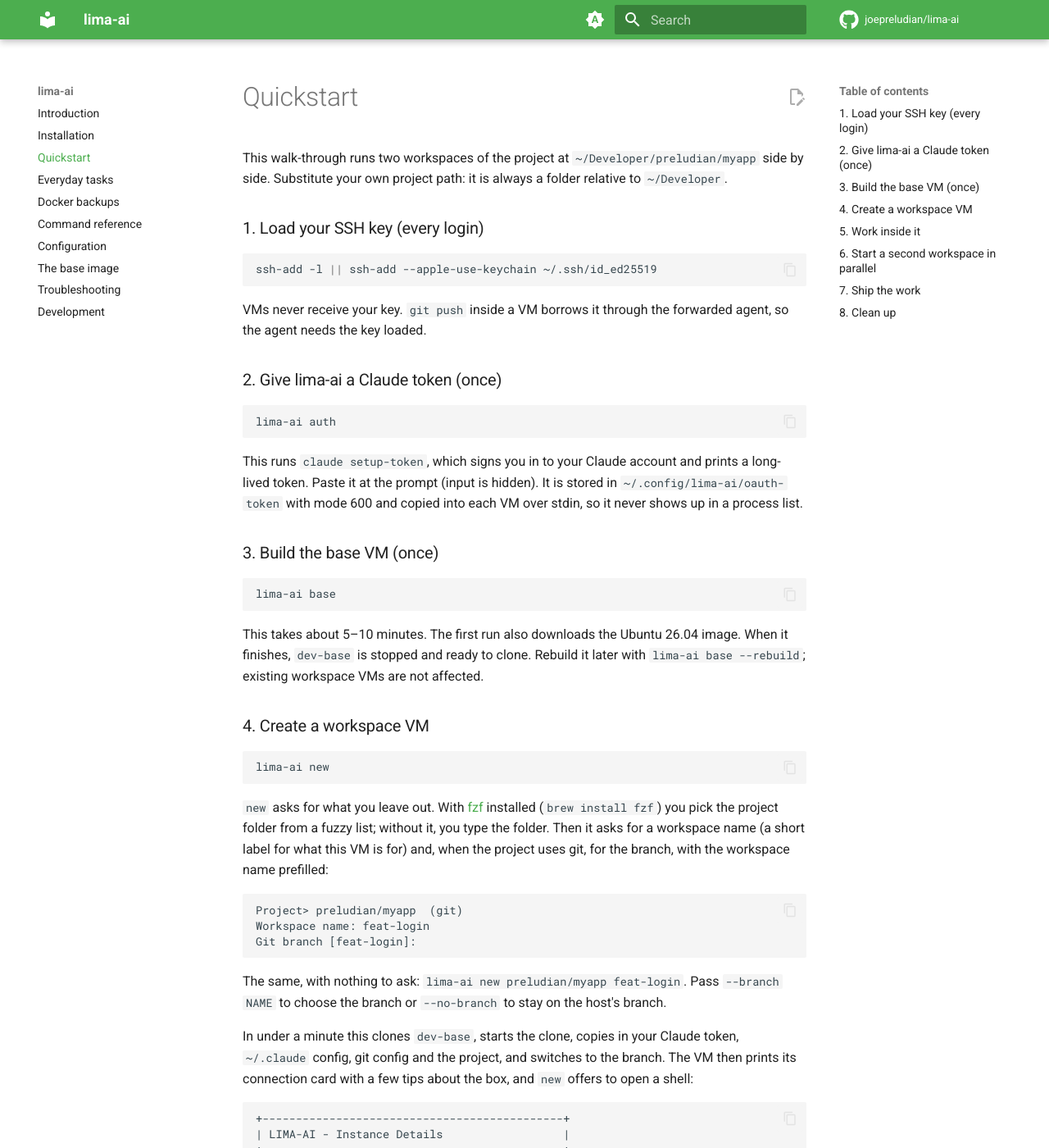
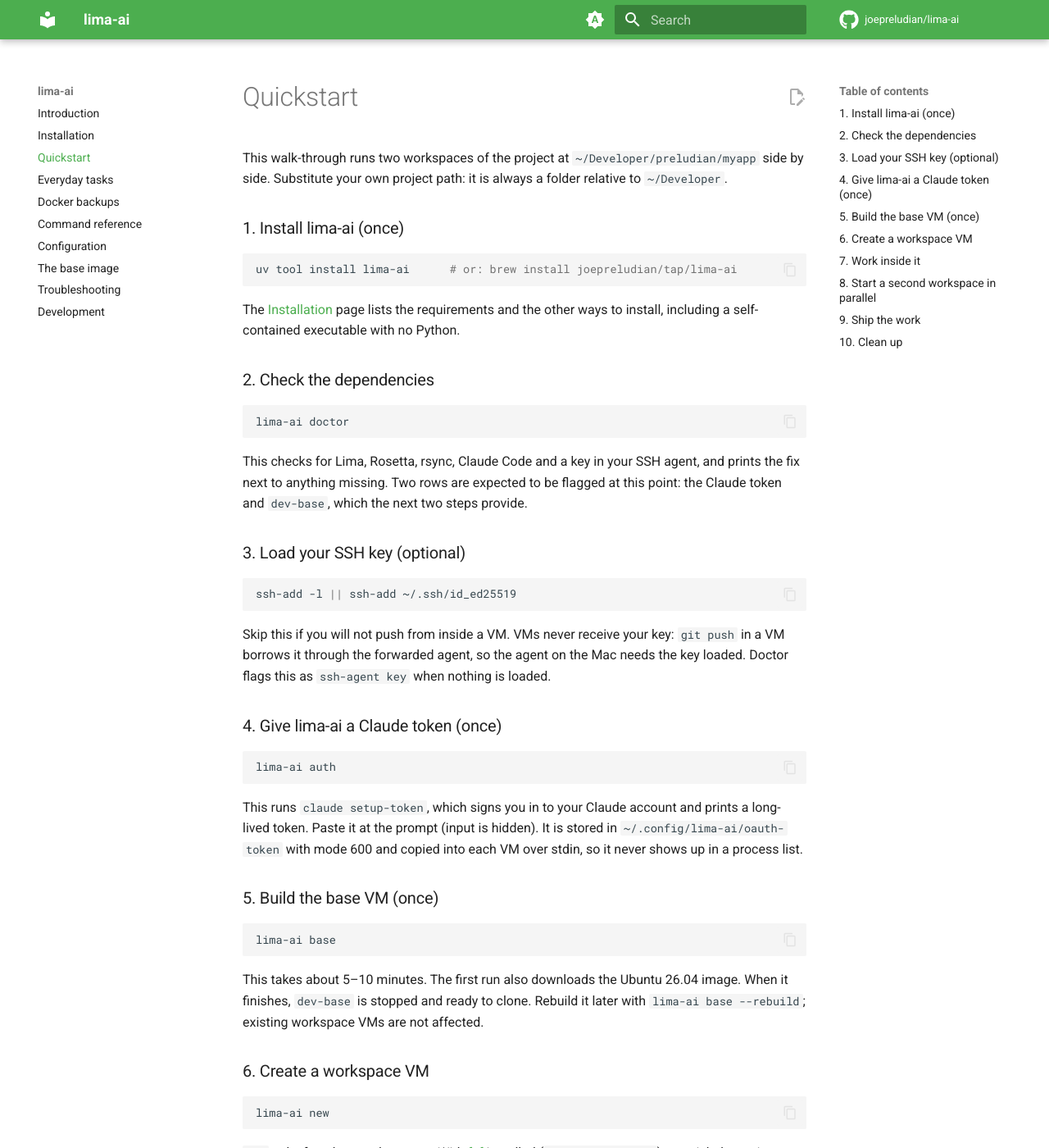
Before and after one commit to joepreludian/lima-ai, an MkDocs documentation site: the page built from docs/manual/docs/quickstart.md, in a window 1280 px wide and 1400 px high. Shown: the whole window at 82% size. Built offline with MkDocs 1.6.1 and Material for MkDocs 9.7.7, drawn with Linux system fonts in a browser that asks for light colours; comment, search, counter and statistics services are not loaded; some of the changed text lies outside the part shown.

Commit message:
docs(quickstart): add install and doctor steps, make loading the SSH key optional

````diff
--- a/docs/manual/docs/quickstart.md
+++ b/docs/manual/docs/quickstart.md
@@ -4,16 +4,38 @@
 `~/Developer/preludian/myapp` side by side. Substitute your own project path:
 it is always a folder relative to `~/Developer`.
 
-### 1. Load your SSH key (every login)
+### 1. Install lima-ai (once)
 
 ```bash
-ssh-add -l || ssh-add --apple-use-keychain ~/.ssh/id_ed25519
+uv tool install lima-ai      # or: brew install joepreludian/tap/lima-ai
 ```
 
-VMs never receive your key. `git push` inside a VM borrows it through the
-forwarded agent, so the agent needs the key loaded.
+The [Installation](install.md) page lists the requirements and the other
+ways to install, including a self-contained executable with no Python.
 
-### 2. Give lima-ai a Claude token (once)
+### 2. Check the dependencies
+
+```bash
+lima-ai doctor
+```
+
+This checks for Lima, Rosetta, rsync, Claude Code and a key in your SSH
+agent, and prints the fix next to anything missing. Two rows are expected
+to be flagged at this point: the Claude token and `dev-base`, which the next
+two steps provide.
+
+### 3. Load your SSH key (optional)
+
+```bash
+ssh-add -l || ssh-add ~/.ssh/id_ed25519
+```
+
+Skip this if you will not push from inside a VM. VMs never receive your
+key: `git push` in a VM borrows it through the forwarded agent, so the agent
+on the Mac needs the key loaded. Doctor flags this as `ssh-agent key` when
+nothing is loaded.
+
+### 4. Give lima-ai a Claude token (once)
 
 ```bash
 lima-ai auth
@@ -24,7 +46,7 @@
 `~/.config/lima-ai/oauth-token` with mode 600 and copied into each VM over
 stdin, so it never shows up in a process list.
 
-### 3. Build the base VM (once)
+### 5. Build the base VM (once)
 
 ```bash
 lima-ai base
@@ -35,7 +57,7 @@
 Rebuild it later with `lima-ai base --rebuild`; existing workspace VMs are not
 affected.
 
-### 4. Create a workspace VM
+### 6. Create a workspace VM
 
 ```bash
 lima-ai new
@@ -122,7 +144,7 @@
 
 Both apps can now run on the same port, each at its own address.
 
-### 7. Ship the work
+### 9. Ship the work
 
 Inside the VM, commit and push as usual. Git uses your name, email and
 aliases from the Mac.
@@ -133,7 +155,7 @@
 
 Then open a pull request, or fetch the branch into your host checkout.
 
-### 8. Clean up
+### 10. Clean up
 
 ```bash
 lima-ai destroy preludian/myapp feat-login
````
Also changed, not shown: other parts of docs/manual/docs/quickstart.md (+2 -2 lines).
